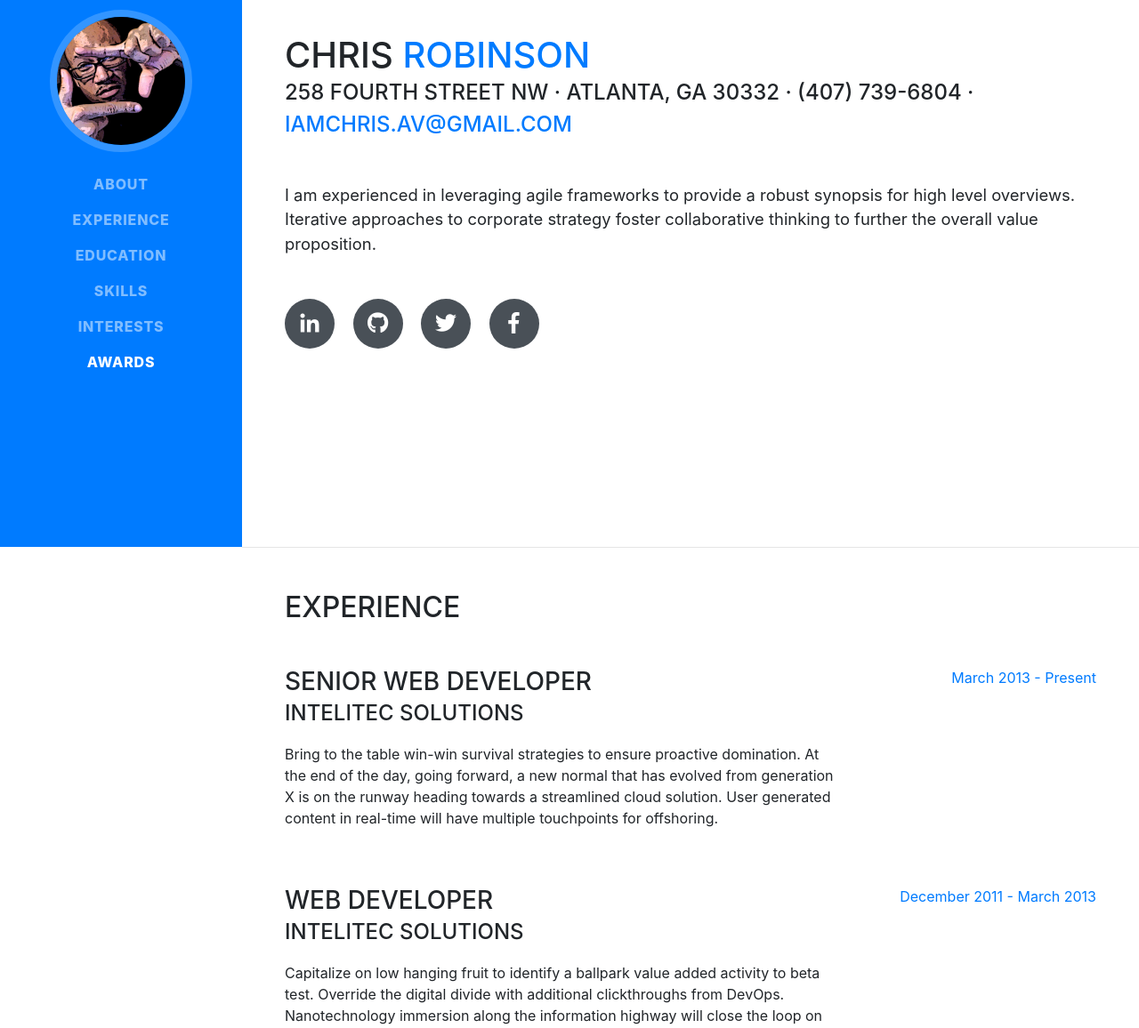
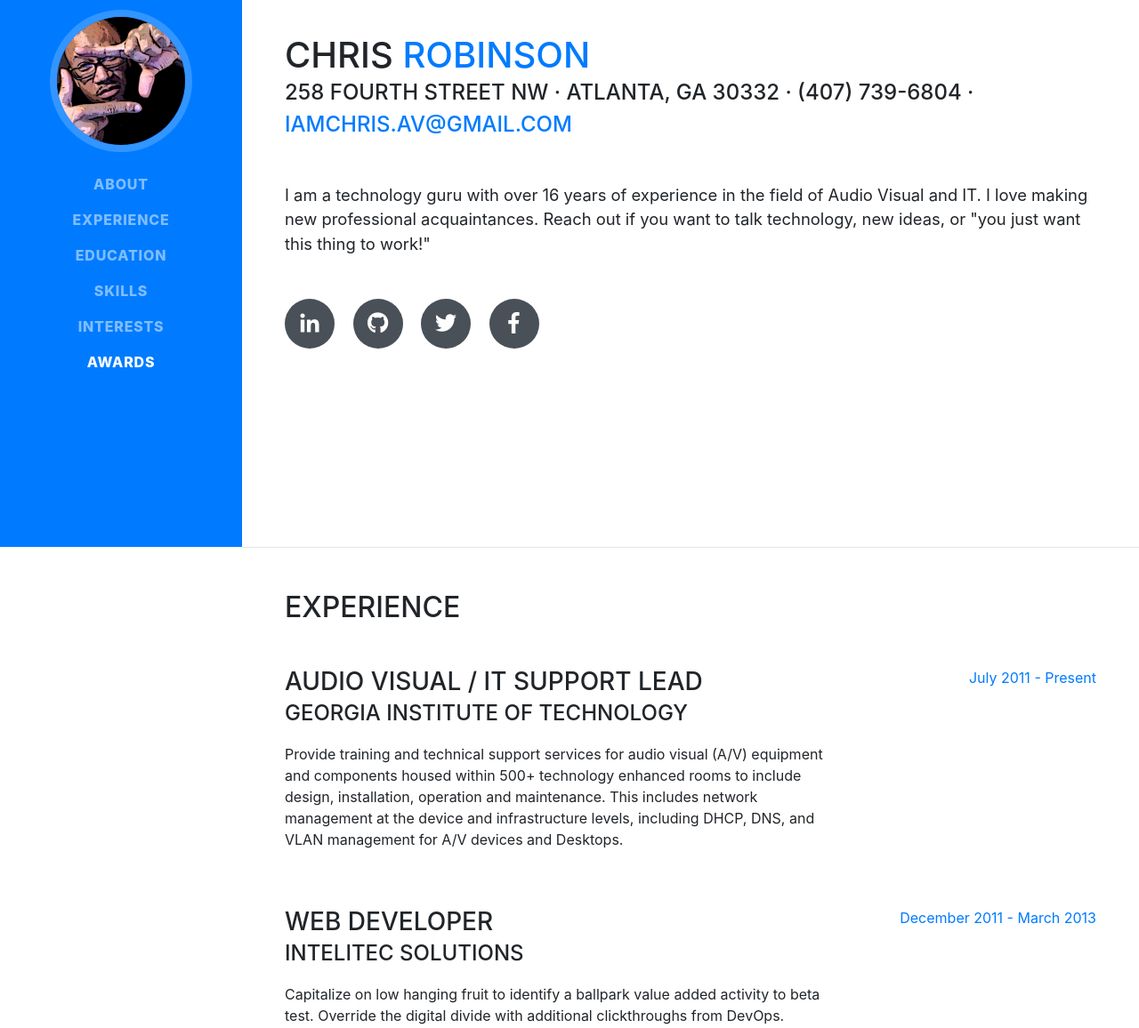
Before and after one commit to 17digital/iamchris-resume, a website with bundled scripts: page index.html in a window 1280 px wide. Shown: the part 185-1341 px from the top of the page at 89% size. Built offline with nearby package versions, Linux system fonts and the light colour scheme; a web font is replaced by a local one.

Commit message:
Updated Index with new Experience details

```diff
--- a/index.html
+++ b/index.html
@@ -69,7 +69,7 @@
           <div class="subheading mb-5">258 Fourth Street NW · Atlanta, GA 30332 · (407) 739-6804 ·
             <a href="mailto:iamchris.av@gmail.com">iamchris.av@gmail.com</a>
           </div>
-          <p class="lead mb-5">I am experienced in leveraging agile frameworks to provide a robust synopsis for high level overviews. Iterative approaches to corporate strategy foster collaborative thinking to further the overall value proposition.</p>
+          <p class="lead mb-5">I am a technology guru with over 16 years of experience in the field of Audio Visual and IT. I love making new professional acquaintances. Reach out if you want to talk technology, new ideas, or "you just want this thing to work!"</p>
           <div class="social-icons">
             <a href="https://www.linkedin.com/in/chris-robinson-551296106/" target="_blank">
               <i class="fab fa-linkedin-in"></i>
@@ -95,12 +95,14 @@
 
           <div class="resume-item d-flex flex-column flex-md-row mb-5">
             <div class="resume-content mr-auto">
-              <h3 class="mb-0">Senior Web Developer</h3>
-              <div class="subheading mb-3">Intelitec Solutions</div>
-              <p>Bring to the table win-win survival strategies to ensure proactive domination. At the end of the day, going forward, a new normal that has evolved from generation X is on the runway heading towards a streamlined cloud solution. User generated content in real-time will have multiple touchpoints for offshoring.</p>
+              <h3 class="mb-0">AUDIO VISUAL / IT SUPPORT LEAD</h3>
+              <div class="subheading mb-3">Georgia Institute of Technology</div>
+              <p>Provide training and technical support services for audio visual (A/V) equipment and components housed within 500+ technology enhanced rooms to include design, installation, operation and maintenance.
+This includes network management at the device and infrastructure levels, including DHCP, DNS, and VLAN management for A/V devices and Desktops.
+</p>
             </div>
             <div class="resume-date text-md-right">
-              <span class="text-primary">March 2013 - Present</span>
+              <span class="text-primary">July 2011 - Present</span>
             </div>
           </div>
 
```
